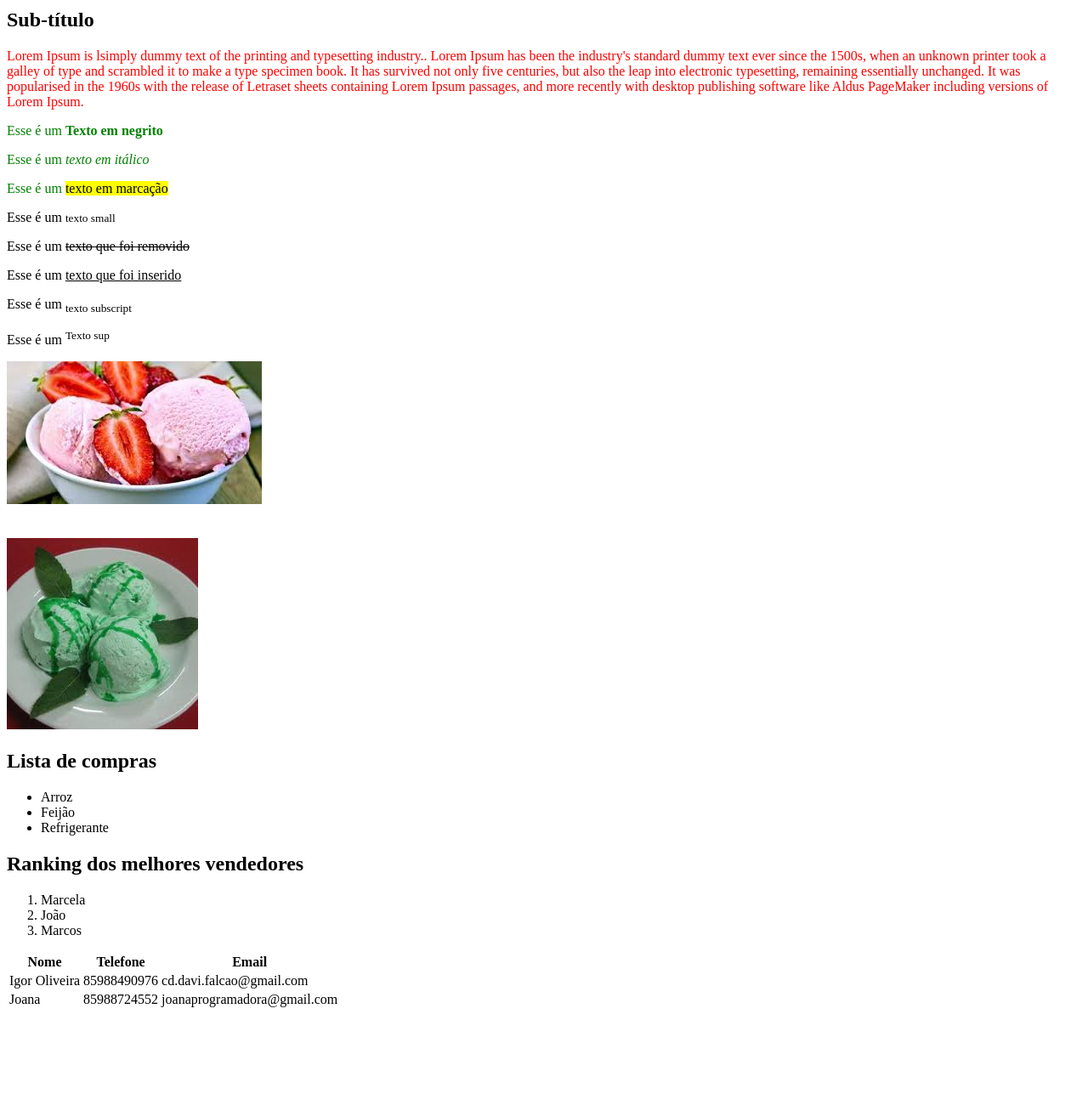
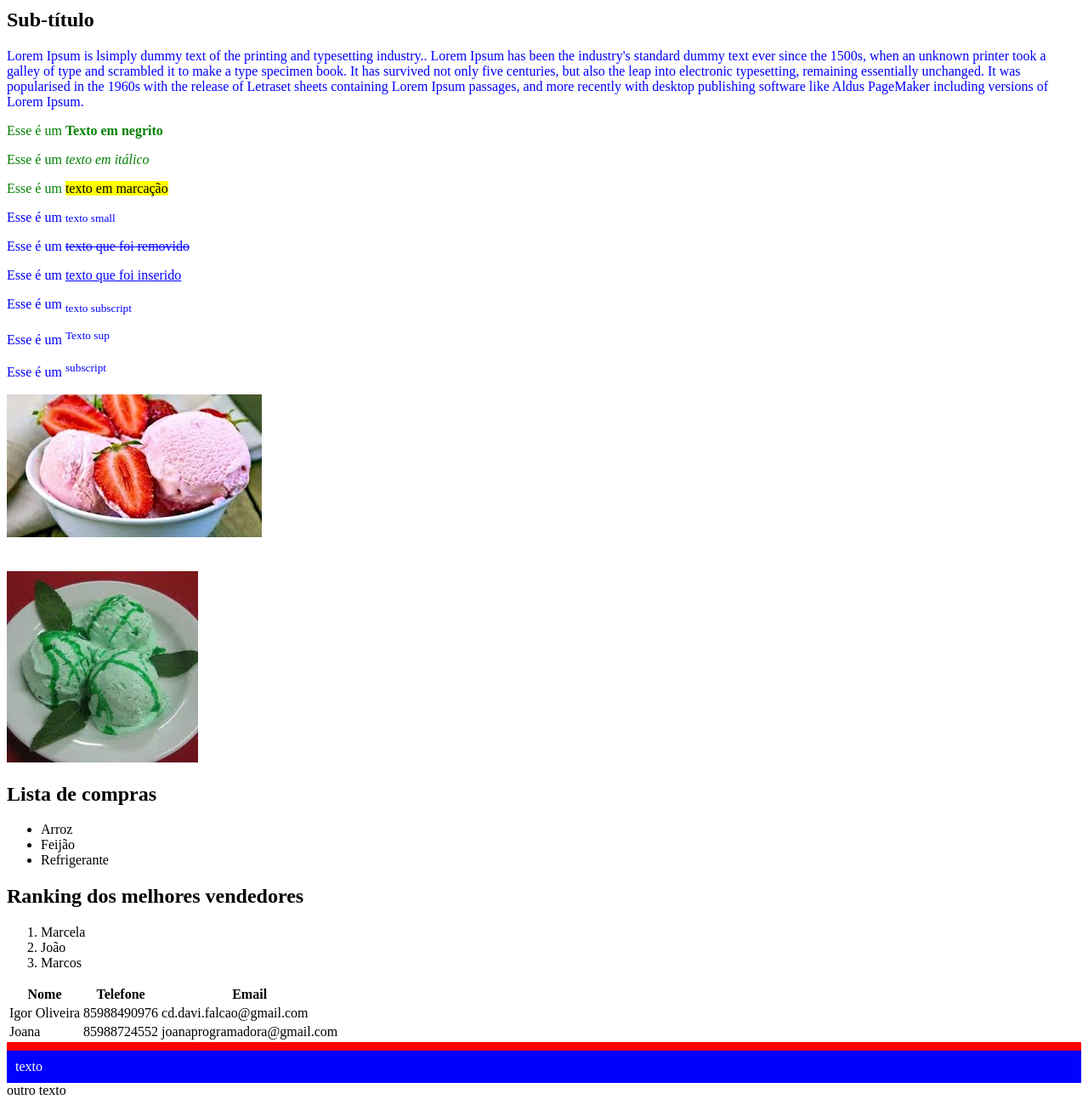
Before and after one commit to planetadjdavi/programadorbr2, a plain HTML site: page index.html in a window 1280 px wide. Shown: the part 96-1396 px from the top of the page at 85% size. Before the commit the page ends 1292 px from the top, so only its background shows below. Drawn offline with Linux system fonts and the light colour scheme.

Commit message:
unidades de medida e margin e padding

```diff
--- a/CSS/style.css
+++ b/CSS/style.css
@@ -1,3 +1,4 @@
+
 
 /* rgb é o acrônimo para r=red , g=green, b=blue */
 /* rgba é quando o a representa a transparência */
@@ -11,7 +12,29 @@
 
 }
 
+p {
 
+    color: blue;
+
+
+
+
+}
+
+
+/*
+#paragrafos {
+
+    background: red;
+}
+
+
+.subDiv {
+
+    background: yellow;
+}
+
+*/
 #título {
 
 color:#70e5ae;
@@ -21,3 +44,32 @@ color:#70e5ae;
 .texto_verde {
     color:green;
 }
+
+
+#base {
+
+
+    background: red;
+    height: 10px;
+
+}
+
+/*Qaundo colocamos o margin: 0 px,%, cm todos os espaçamentos
+externos ficarão com a distância 0 entre si
+
+mas podemos colocar em diferentes direções como o margin-top,left,rigth..
+
+o mesmo princípoo se aplica ao padding
+*/
+
+#container {
+    padding: 10px;
+    margin:0px;
+    background-color: blue;
+    color: white;
+
+
+
+
+
+}
--- a/index.html
+++ b/index.html
@@ -17,18 +17,26 @@
 
     <h2>Sub-título</h2>
 
-    <p id="principal">
+    <div id="paragrafos">
+    <p>
         Lorem Ipsum is lsimply dummy text of the printing and typesetting industry.. Lorem Ipsum has been the industry's standard dummy text ever since the 1500s, when an unknown printer took a galley of type and scrambled it to make a type specimen book. It has survived not only five centuries, but also the leap into electronic typesetting, remaining essentially unchanged. It was popularised in the 1960s with the release of Letraset sheets containing Lorem Ipsum passages, and more recently with desktop publishing software like Aldus PageMaker including versions of Lorem Ipsum.
     </p>
 
     <p class="texto_verde">Esse é um <strong>Texto em negrito </strong></p>
     <p class="texto_verde">Esse é um <em>texto em itálico</em></p>
-    <p class="texto_verde">Esse é um <mark>texto em marcação</p>
+    <p class="texto_verde">Esse é um <mark>texto em marcação </mark> </p>
     <p>Esse é um <small>texto small</small></p>
+
+    <div class="subDiv">
     <p>Esse é um  <del>texto que foi removido</del></p>
     <p>Esse é um <u>texto que foi inserido</u></p>
     <p>Esse é um <sub>texto subscript</sub></p>
     <p>Esse é um <sup>Texto sup</sup></p>
+
+    </div>
+
+    <p>Esse é um <sup> subscript </sup> </p>
+    </div>
 
     <img src="sorvete.jpg" alt="" id="sorvete_de_menta" >
     <br><br><br>
@@ -75,5 +83,15 @@
 
     </table>
 
+    <div id="base">
+
+    </div>
+    <div id="container" >
+      texto
+
+    </div>
+    outro texto
+
+
 </body>
 </html>
--- a/style.css
+++ b/style.css
@@ -7,9 +7,9 @@
 
 #principal {
 
-    color: red;
+    color: blue;
+}
 
-}
 
 
 #título {
```
